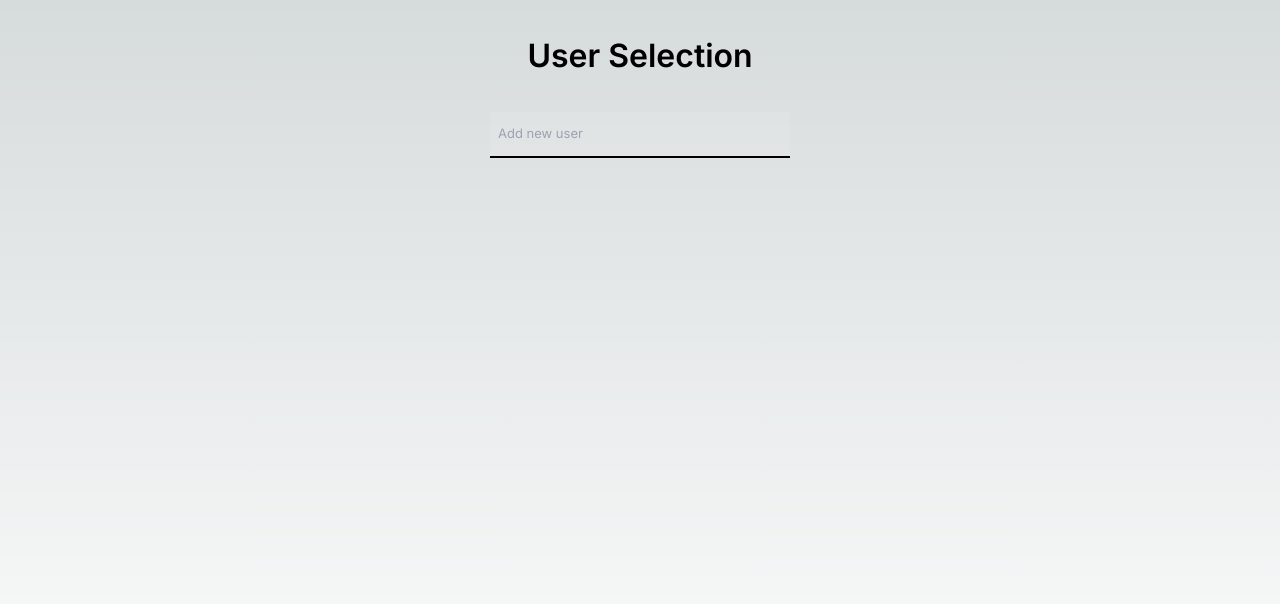
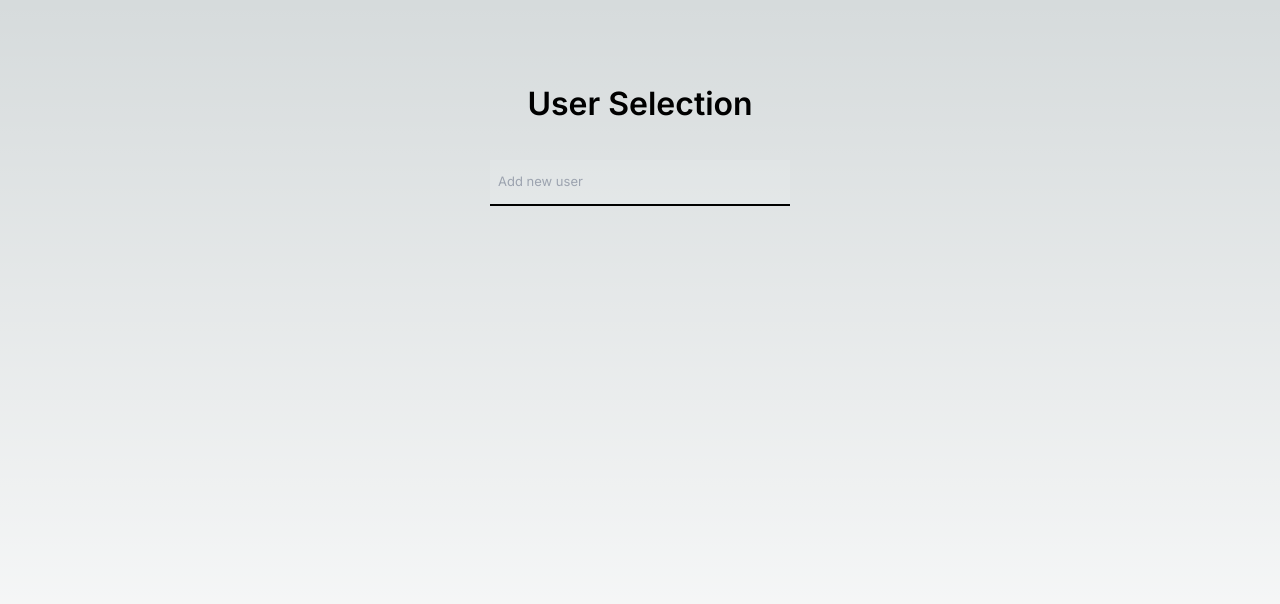
Before and after one commit to sumitks866/user-selector, a Next.js app: page / in a window 1280 px wide. Shown: the top 604 px of the page. Built offline with nearby package versions, Linux system fonts and the light colour scheme.

Commit message:
fix styling

```diff
--- a/app/page.tsx
+++ b/app/page.tsx
@@ -15,7 +15,7 @@ export default function Home() {
   return (
     <main
       className={`flex min-h-screen w-full overflow-scroll flex-col items-center ${
-        isMobile ? "p-24" : "p-8"
+        isMobile ? "p-8" : "p-20"
       } text-[13px]`}
     >
       <div className="text-center">
```
